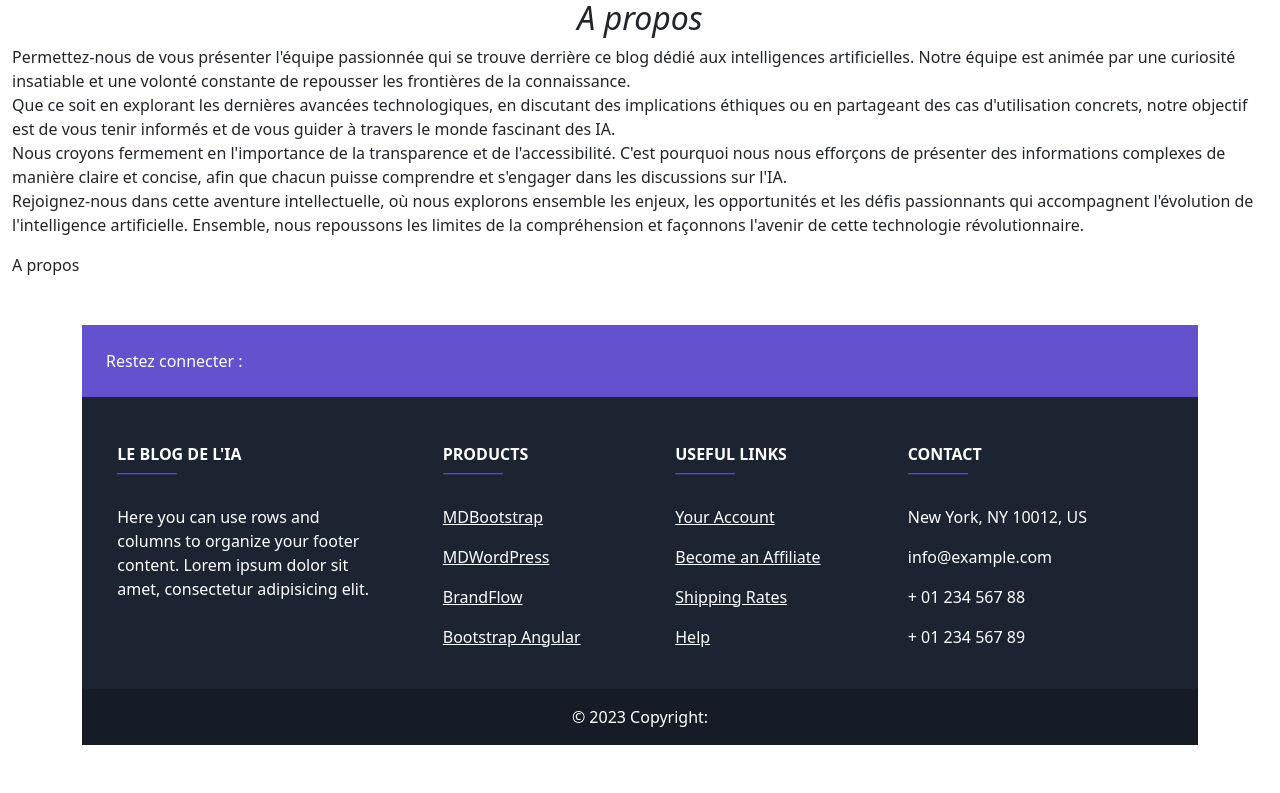
After one commit to EddySkuu/le_blog_de_ia, a Symfony app: template templates/presentation/index.html.twig in a window 1280 px wide. The commit adds this page. Shown: the part 357-1150 px from the top of the page. Run offline with Twig, Linux system fonts and the light colour scheme; the template is opened without the code that fills it, so the values that code supplies are empty; some libraries are stand-ins or nearby versions.

Commit message:
:ambulance: Dernière ligne droite

```diff
--- a/config/bundles.php
+++ b/config/bundles.php
@@ -11,7 +11,7 @@ return [
     Symfony\Bundle\SecurityBundle\SecurityBundle::class => ['all' => true],
     Symfony\Bundle\MonologBundle\MonologBundle::class => ['all' => true],
     Symfony\Bundle\MakerBundle\MakerBundle::class => ['dev' => true],
-    Symfony\WebpackEncoreBundle\WebpackEncoreBundle::class => ['all' => true],
     Doctrine\Bundle\FixturesBundle\DoctrineFixturesBundle::class => ['dev' => true, 'test' => true],
     Vich\UploaderBundle\VichUploaderBundle::class => ['all' => true],
+    Symfony\WebpackEncoreBundle\WebpackEncoreBundle::class => ['all' => true],
 ];
--- a/package.json
+++ b/package.json
@@ -2,11 +2,8 @@
     "devDependencies": {
         "@babel/core": "^7.17.0",
         "@babel/preset-env": "^7.16.0",
-        "@popperjs/core": "^2.11.8",
         "@symfony/webpack-encore": "^4.0.0",
-        "bootstrap": "^5.3.0",
         "core-js": "^3.23.0",
-        "jquery": "^3.7.0",
         "regenerator-runtime": "^0.13.9",
         "webpack": "^5.74.0",
         "webpack-cli": "^4.10.0",
--- a/templates/base.html.twig
+++ b/templates/base.html.twig
@@ -5,12 +5,12 @@
 		<meta name="viewport" content="width=device-width, initial-scale=1.0">
 		<title>Le Blog de l'IA !</title>
 
-		{% block stylesheet %}
+		{% block stylsheet %}
+		{{ encore_entry_link_tags('app') }}
+			{# <link rel="stylesheet" href="/blog_ia/assets/styles/app.css"> #}
+			<link href="https://cdn.jsdelivr.net/npm/bootstrap@5.3.0/dist/css/bootstrap.min.css" rel="stylesheet" integrity="sha384-9ndCyUaIbzAi2FUVXJi0CjmCapSmO7SnpJef0486qhLnuZ2cdeRhO02iuK6FUUVM" crossorigin="anonymous">
+		{% endblock %}
 
-			<link href="https://cdn.jsdelivr.net/npm/bootstrap@5.3.0/dist/css/bootstrap.min.css" rel="stylesheet" integrity="sha384-9ndCyUaIbzAi2FUVXJi0CjmCapSmO7SnpJef0486qhLnuZ2cdeRhO02iuK6FUUVM" crossorigin="anonymous">
-			<link rel="stylesheet" href="/blog_ia/assets/styles/app.css">
-
-		{% endblock %}
 
 	</head>
 
@@ -21,7 +21,12 @@
 
 		{% include "includes/_footer.html.twig" %}
 
-		<script src="https://cdn.jsdelivr.net/npm/bootstrap@5.3.0/dist/js/bootstrap.bundle.min.js" integrity="sha384-geWF76RCwLtnZ8qwWowPQNguL3RmwHVBC9FhGdlKrxdiJJigb/j/68SIy3Te4Bkz" crossorigin="anonymous"></script>
+		{% block javascripts %}
+            {{ encore_entry_script_tags('app') }}
+                <script src="/build/runtime.js" defer></script>
+                <script src="/build/app.js" defer></script>
+        {% endblock %}
+
 	</body>
 
 </html>
--- a/templates/includes/_header.html.twig
+++ b/templates/includes/_header.html.twig
@@ -14,7 +14,7 @@
 						<a class="nav-link" href="{{ path('post.index')}}">Articles</a>
 					</li>
 					<li class="nav-item">
-						<a class="nav-link" href="page_aPropos_html.html">À propos</a>
+						<a class="nav-link" href="{{ path('presentation.index')}}">À propos</a>
 					</li>
 					<li class="nav-item">
 						<a class="nav-link" href="{{ path('security.registration')}}">Inscription</a>
--- /dev/null
+++ b/templates/presentation/index.html.twig
@@ -0,0 +1,35 @@
+{% extends 'base.html.twig' %}
+
+{% block title %}Le blog de l'IA
+{% endblock %}
+
+{% block container %}
+	<div class="container-fluid">
+		<article>
+			<img src="/blog_ia/public/build/images/intel.png" alt="Image de l'article">
+			<div class="text-center">
+				<h2>
+					<i>A propos</i>
+				</h2>
+			</div>
+			<!-- Ronan fera un meilleur texte -->
+			<p>Permettez-nous de vous présenter l'équipe passionnée qui se trouve derrière ce blog dédié aux intelligences
+				            artificielles. Notre équipe est animée par une curiosité insatiable et une volonté constante de repousser
+				            les frontières de la connaissance.<br>
+				Que ce soit en explorant les dernières avancées technologiques, en discutant des implications éthiques ou en
+				            partageant des cas d'utilisation concrets, notre objectif est de vous tenir informés et de vous guider à
+				            travers le monde fascinant des IA.<br>
+				Nous croyons fermement en l'importance de la transparence et de l'accessibilité. C'est pourquoi nous nous
+				            efforçons de présenter des informations complexes de manière claire et concise, afin que chacun puisse
+				            comprendre et s'engager dans les discussions sur l'IA.<br>Rejoignez-nous dans cette aventure intellectuelle,
+				            où nous explorons ensemble les enjeux, les opportunités et les défis passionnants qui accompagnent
+				            l'évolution de l'intelligence artificielle. Ensemble, nous repoussons les limites de la compréhension et
+				            façonnons l'avenir de cette technologie révolutionnaire.
+			</p>
+			<div class="tags">
+				<span class="tag">A propos</span>
+			</div>
+		</article>
+	</div>
+
+{% endblock %}
--- a/webpack.config.js
+++ b/webpack.config.js
@@ -54,7 +54,7 @@ Encore
     })
 
     // enables Sass/SCSS support
-    .enableSassLoader('app', './assets/styles/app.css')
+    //.enableSassLoader()
 
     // uncomment if you use TypeScript
     //.enableTypeScriptLoader()
```
Also changed, not shown: assets/styles/app.css (+57 -5 lines), src/Controller/PresentationController.php (added, +16 -0 lines), package-lock.json, public/build/app.css, 5 other files.
